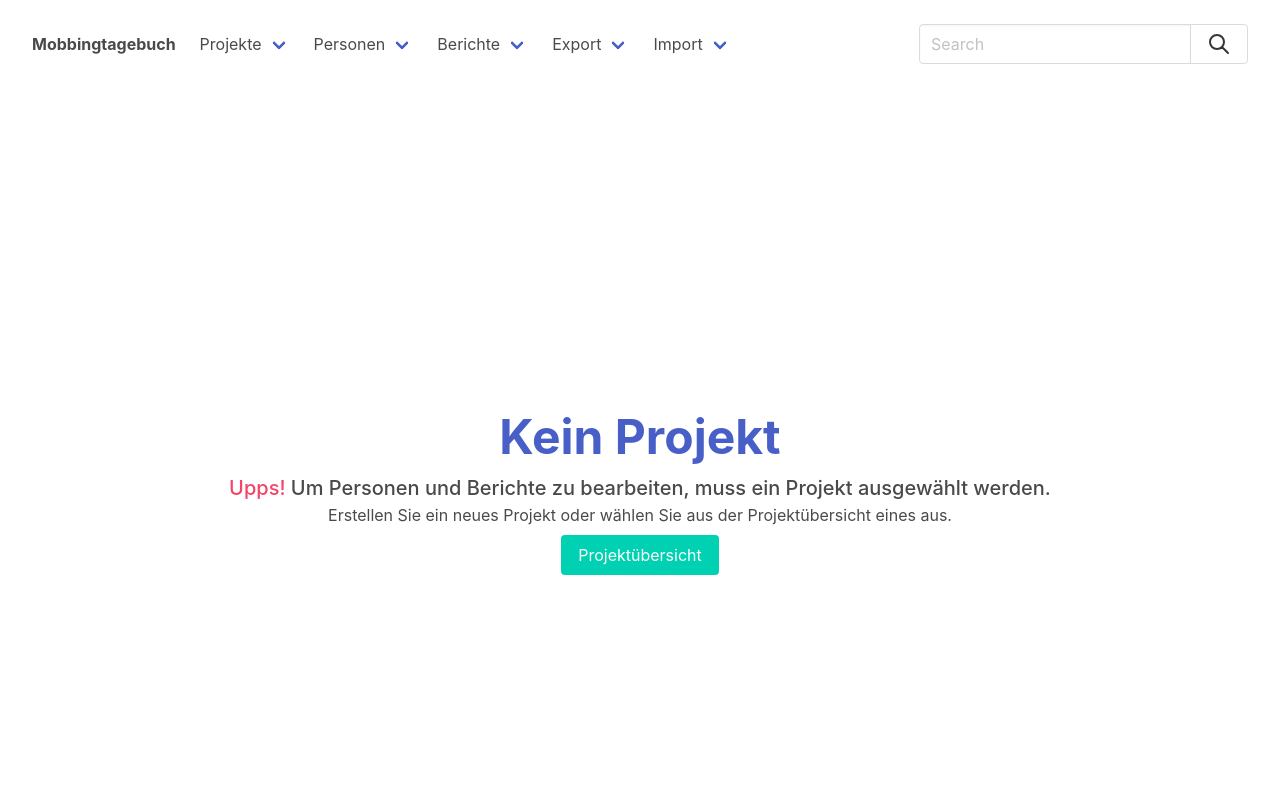
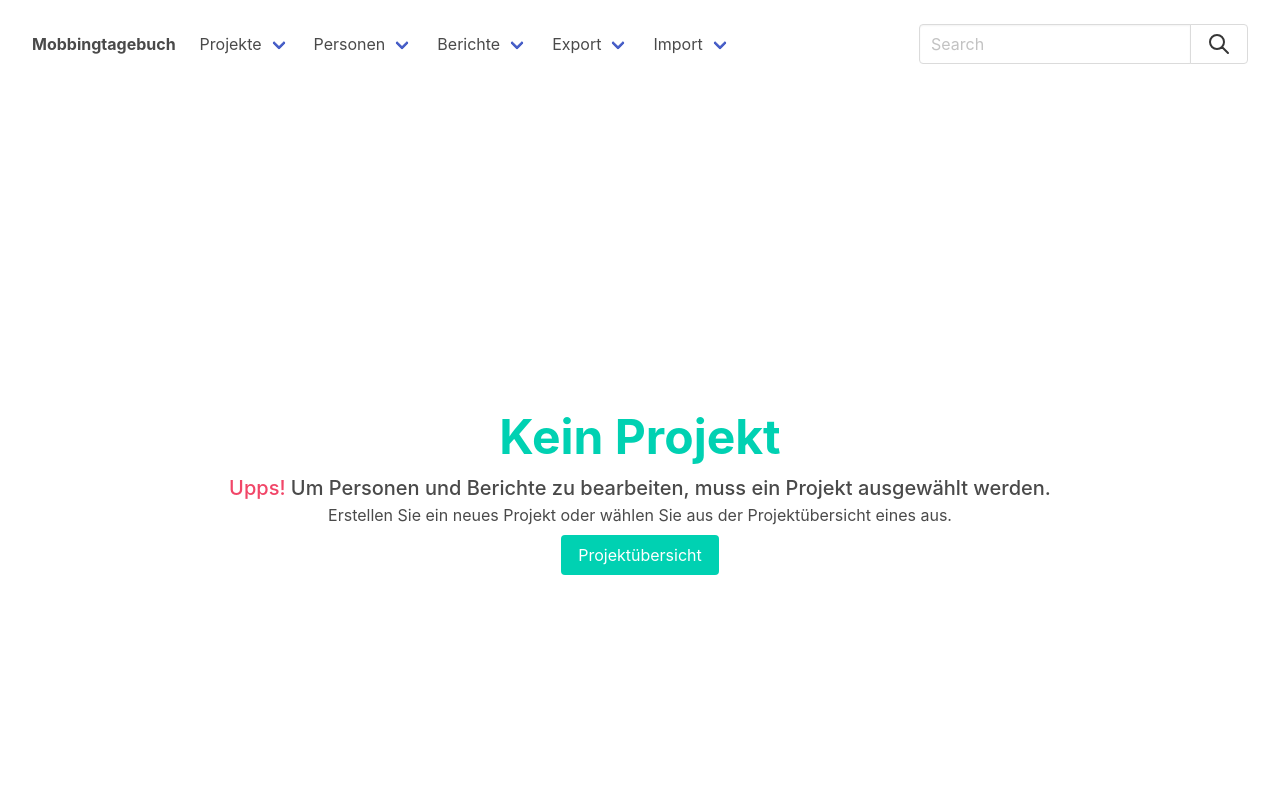
Before and after one commit to moritzott/mobbingtagebuch, an Angular app: page /errors/no-project in a window 1280 px wide. Shown: the top 800 px of the page. Built offline with nearby package versions, Linux system fonts and the light colour scheme.

Commit message:
fix(projects): click on cancel button will not override the project data
disconnect the two way data binding

```diff
--- a/src/app/projects/pages/edit-project/edit-project.component.ts
+++ b/src/app/projects/pages/edit-project/edit-project.component.ts
@@ -18,7 +18,9 @@ export class EditProjectComponent implements OnInit, OnDestroy {
   projectSubscription$!: Subscription;
 
   ngOnInit(): void {
-    this.projectSubscription$ = this.projectService.getSelectedProject().subscribe(project => this.project = project);
+    this.projectSubscription$ = this.projectService
+      .getSelectedProject()
+      .subscribe(project => this.project = JSON.parse(JSON.stringify(project))); // make a deep copy (in case we want to cancel, the 2-way-binding will not override the data Bugfix #59)
   }
 
   onSubmit(form: NgForm): void {
--- a/src/app/shared/pages/no-project-selected/no-project-selected.component.html
+++ b/src/app/shared/pages/no-project-selected/no-project-selected.component.html
@@ -3,7 +3,7 @@
     style="height: 100vh"
 >
     <div class="has-text-centered">
-        <h1 class="is-size-1 has-text-weight-bold has-text-link">
+        <h1 class="is-size-1 has-text-weight-bold has-text-primary">
             Kein Projekt
         </h1>
         <p class="is-size-5 has-text-weight-medium">
```
